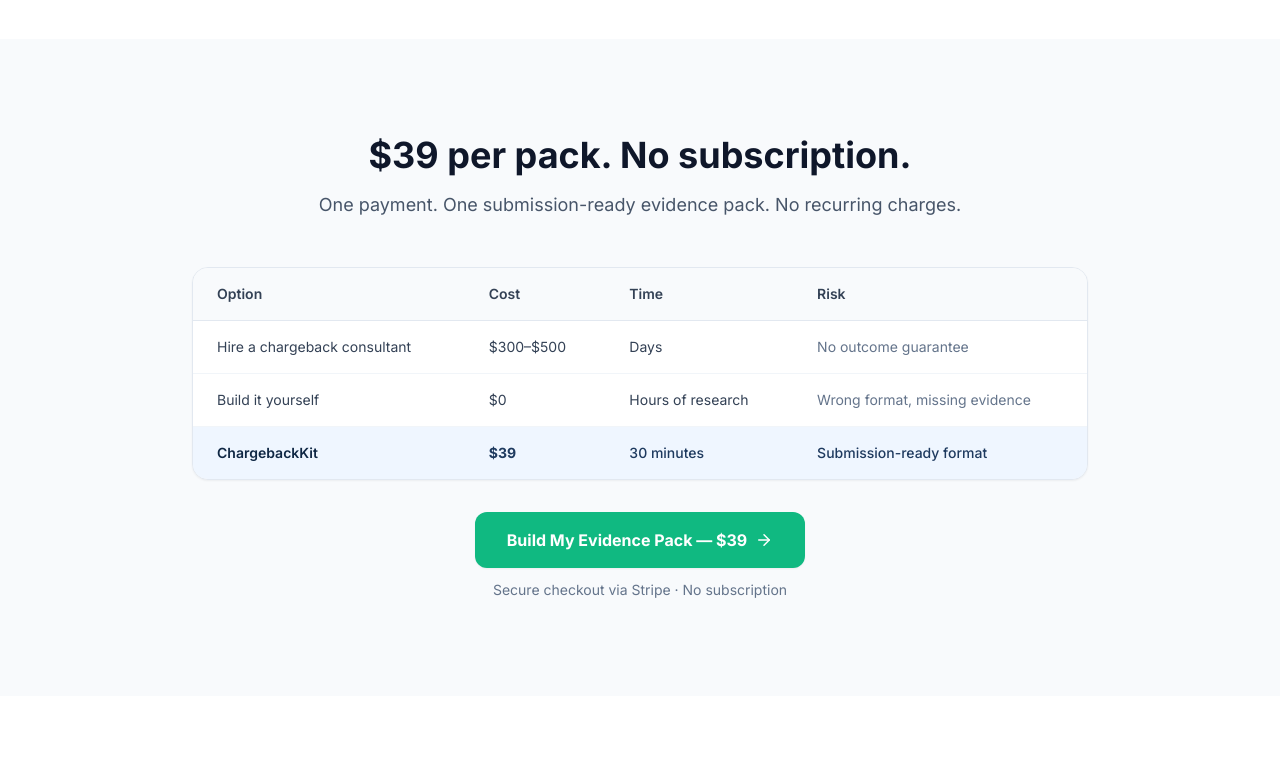
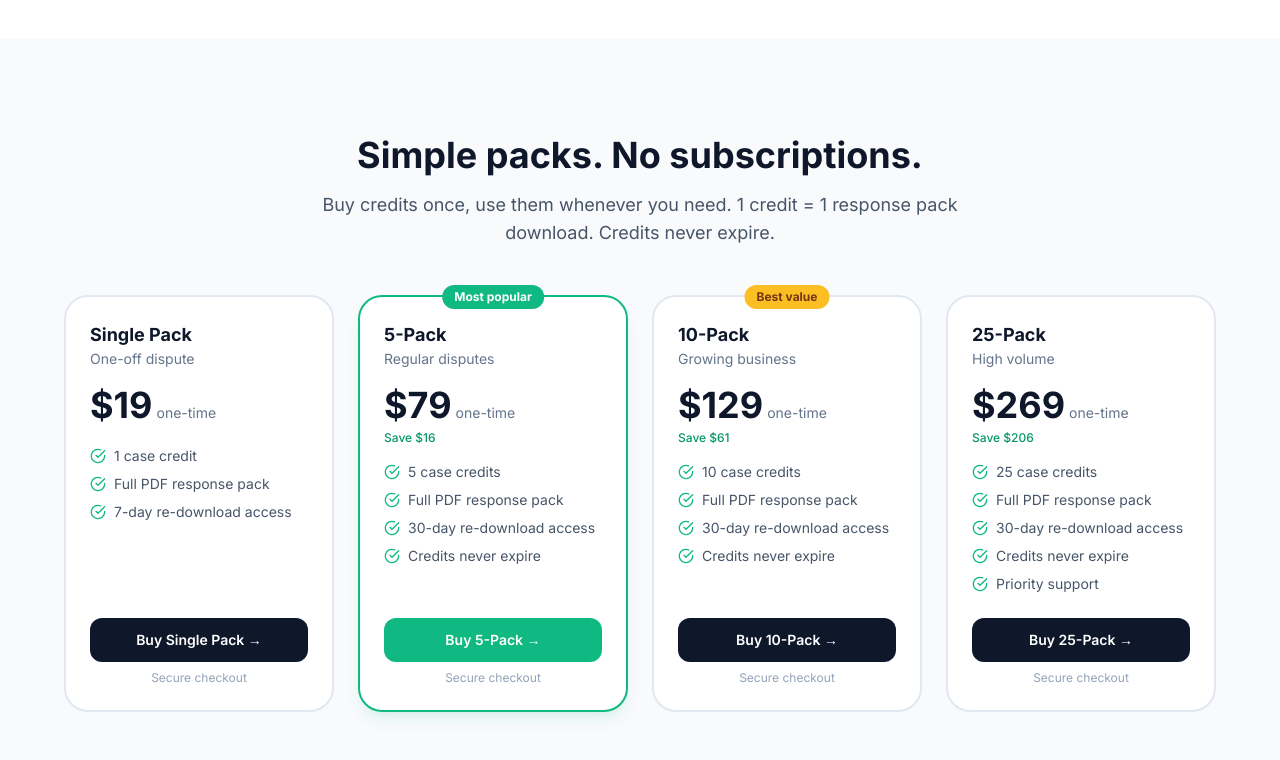
Before and after one commit to mattmcallister-create/chargeback-evidence-pack, a Next.js app: page / in a window 1280 px wide. Shown: the part 1440-2200 px from the top of the page. Built offline with nearby package versions, Linux system fonts and the light colour scheme; no server answers.

Commit message:
feat: update pricing to $19, add 4-tier volume packs, update Stripe links and schemas

```diff
--- a/app/(marketing)/page.tsx
+++ b/app/(marketing)/page.tsx
@@ -1,18 +1,18 @@
 import type { Metadata } from 'next'
 import Link from 'next/link'
-import { ArrowRight, FileText, CheckCircle, Clock, Download, Shield, AlertCircle } from 'lucide-react'
+import { ArrowRight, FileText, CheckCircle, Clock, Download, Shield, AlertCircle, Zap, Star } from 'lucide-react'
 
 export const metadata: Metadata = {
   title: 'Submit Chargeback Evidence That Card Networks Accept',
   description:
-    'Stop submitting weak chargeback evidence. Build a submission-ready, category-specific evidence pack in 30 minutes — $39, no subscription.',
+    'Stop submitting weak chargeback evidence. Build a submission-ready, category-specific evidence pack in 30 minutes — starting at $19, no subscription.',
   alternates: {
     canonical: '/',
   },
   openGraph: {
     title: 'Submit Chargeback Evidence That Card Networks Accept',
     description:
-      'Stop submitting weak chargeback evidence. Build a submission-ready, category-specific evidence pack in 30 minutes — $39, no subscription.',
+      'Stop submitting weak chargeback evidence. Build a submission-ready, category-specific evidence pack in 30 minutes — starting at $19, no subscription.',
     url: '/',
   },
 }
@@ -53,12 +53,55 @@
     a: 'ChargebackKit tells you exactly what\'s needed for your dispute type and what you can include even if some evidence is partial or missing.',
   },
   {
-    q: 'Is $39 worth it for a smaller dispute?',
+    q: 'Is $19 worth it for a smaller dispute?',
     a: 'If the disputed amount exceeds your cost of goods, a correctly formatted submission often recovers more than it costs. A chargeback consultant charges $300–$500 for the same work.',
   },
   {
     q: 'Why not just use ChatGPT?',
     a: 'ChatGPT doesn\'t know Stripe\'s evidence format, your specific reason code requirements, or which exhibit fields carry the most weight for your dispute type. ChargebackKit does.',
+  },
+]
+
+const pricingTiers = [
+  {
+    name: 'Single Pack',
+    subtitle: 'One-off dispute',
+    price: 19,
+    badge: null,
+    features: ['1 case credit', 'Full PDF response pack', '7-day re-download access'],
+    href: 'https://buy.stripe.com/5kQaEY83P3f02Hdf0l3Nm02',
+    cta: 'Buy Single Pack',
+    highlighted: false,
+  },
+  {
+    name: '5-Pack',
+    subtitle: 'Regular disputes',
+    price: 79,
+    badge: 'Most popular',
+    features: ['5 case credits', 'Full PDF response pack', '30-day re-download access', 'Credits never expire'],
+    href: 'https://buy.stripe.com/00w5kE2JvdTE5Tp05r3Nm03',
+    cta: 'Buy 5-Pack',
+    highlighted: true,
+  },
+  {
+    name: '10-Pack',
+    subtitle: 'Growing business',
+    price: 129,
+    badge: 'Best value',
+    features: ['10 case credits', 'Full PDF response pack', '30-day re-download access', 'Credits never expire'],
+    href: 'https://buy.stripe.com/14A00k97TbLw2Hd3hD3Nm04',
+    cta: 'Buy 10-Pack',
+    highlighted: false,
+  },
+  {
+    name: '25-Pack',
+    subtitle: 'High volume',
+    price: 269,
+    badge: null,
+    features: ['25 case credits', 'Full PDF response pack', '30-day re-download access', 'Credits never expire', 'Priority support'],
+    href: 'https://buy.stripe.com/3cIdRa97TbLwa9FdWh3Nm05',
+    cta: 'Buy 25-Pack',
+    highlighted: false,
   },
 ]
 
@@ -71,7 +114,7 @@
     'ChargebackKit builds submission-ready, dispute-category-specific chargeback evidence packs for Stripe merchants.',
   offers: {
     '@type': 'Offer',
-    price: '39.00',
+    price: '19.00',
     priceCurrency: 'USD',
     priceValidUntil: '2027-12-31',
   },
@@ -119,7 +162,7 @@
       name: 'How much does ChargebackKit cost?',
       acceptedAnswer: {
         '@type': 'Answer',
-        text: 'ChargebackKit costs 39 dollars per evidence pack with no subscription required. This is a fraction of the 300 to 500 dollars that chargeback consultants typically charge for the same work, and there are no monthly fees or commitments.',
+        text: 'ChargebackKit starts at 19 dollars per evidence pack with no subscription required. Volume packs are available: 5-pack for 79 dollars, 10-pack for 129 dollars, and 25-pack for 269 dollars. Credits never expire. This is a fraction of the 300 to 500 dollars that chargeback consultants typically charge.',
       },
     },
     {
@@ -160,10 +203,10 @@
           {/* CTAs */}
           <div className="flex flex-col sm:flex-row items-center justify-center gap-4 mb-6">
             <Link
-              href="https://buy.stripe.com/eVq8wQ83Pg1M95B3hD3Nm00"
+              href="https://buy.stripe.com/5kQaEY83P3f02Hdf0l3Nm02"
               className="inline-flex items-center gap-2 bg-emerald-500 text-white font-bold text-base px-8 py-4 rounded-lg hover:bg-emerald-600 transition-colors shadow-lg"
             >
-              Build My Evidence Pack — $39
+              Build My Evidence Pack — $19
               <ArrowRight size={18} />
             </Link>
             <Link
@@ -176,7 +219,7 @@
 
           {/* Trust line */}
           <p className="text-sm text-slate-400">
-            $39 · No subscription · 72-hour access to your pack
+            Starting at $19 · No subscription · Credits never expire
           </p>
           <div className="mt-4 flex items-center justify-center gap-2 text-xs text-slate-500">
             <svg width="14" height="14" viewBox="0 0 24 24" fill="currentColor" aria-hidden="true"><path d="M13.479 9.883c-1.626-.604-2.512-1.067-2.512-1.803 0-.622.511-.977 1.423-.977 1.667 0 3.379.642 4.558 1.22l.666-4.111c-.935-.446-2.847-1.177-5.49-1.177-1.87 0-3.425.489-4.536 1.401-1.155.96-1.757 2.344-1.757 4.025 0 3.049 1.865 4.358 4.906 5.46 1.958.702 2.613 1.204 2.613 1.976 0 .754-.648 1.184-1.81 1.184-1.469 0-3.89-.717-5.488-1.65l-.674 4.157c1.364.777 3.892 1.564 6.514 1.564 1.976 0 3.624-.467 4.736-1.35 1.244-.982 1.89-2.427 1.89-4.297 0-3.102-1.891-4.396-4.969-5.522z"/></svg>
@@ -248,20 +291,76 @@
         </div>
       </section>
 
-      {/* ─── PRICING ANCHOR ───────────────────────────────────────────────── */}
-      <section className="section bg-slate-50 px-4 sm:px-6 lg:px-8">
-        <div className="max-w-4xl mx-auto">
+      {/* ─── PRICING ────────────────────────────────────────────────────── */}
+      <section id="pricing" className="section bg-slate-50 px-4 sm:px-6 lg:px-8">
+        <div className="max-w-6xl mx-auto">
           <div className="text-center mb-12">
             <h2 className="text-3xl sm:text-4xl font-bold text-slate-900 mb-4">
-              $39 per pack. No subscription.
+              Simple packs. No subscriptions.
             </h2>
-            <p className="text-lg text-slate-600">
-              One payment. One submission-ready evidence pack. No recurring charges.
+            <p className="text-lg text-slate-600 max-w-2xl mx-auto">
+              Buy credits once, use them whenever you need. 1 credit = 1 response pack download. Credits never expire.
             </p>
           </div>
 
-          {/* Comparison table */}
-          <div className="overflow-x-auto rounded-xl border border-slate-200 bg-white shadow-sm">
+          <div className="grid grid-cols-1 sm:grid-cols-2 lg:grid-cols-4 gap-6">
+            {pricingTiers.map((tier) => (
+              <div
+                key={tier.name}
+                className={`relative bg-white rounded-2xl border-2 p-6 flex flex-col ${
+                  tier.highlighted
+                    ? 'border-emerald-500 shadow-lg shadow-emerald-500/10'
+                    : 'border-slate-200'
+                }`}
+              >
+                {tier.badge && (
+                  <span
+                    className={`absolute -top-3 left-1/2 -translate-x-1/2 text-xs font-bold px-3 py-1 rounded-full ${
+                      tier.badge === 'Most popular'
+                        ? 'bg-emerald-500 text-white'
+                        : 'bg-amber-400 text-amber-900'
+                    }`}
+                  >
+                    {tier.badge}
+                  </span>
+                )}
+                <h3 className="text-lg font-bold text-slate-900">{tier.name}</h3>
+                <p className="text-sm text-slate-500 mb-4">{tier.subtitle}</p>
+                <div className="mb-1">
+                  <span className="text-4xl font-bold text-slate-900">${tier.price}</span>
+                  <span className="text-sm text-slate-500 ml-1">one-time</span>
+                </div>
+                {tier.price > 19 && (
+                  <p className="text-xs text-emerald-600 font-medium mb-4">
+                    Save ${(tier.features[0].match(/\d+/) ? parseInt(tier.features[0].match(/\d+/)![0]) * 19 - tier.price : 0)}
+                  </p>
+                )}
+                {tier.price === 19 && <div className="mb-4" />}
+                <ul className="space-y-2 mb-6 flex-1">
+                  {tier.features.map((f) => (
+                    <li key={f} className="flex items-start gap-2 text-sm text-slate-600">
+                      <CheckCircle size={16} className="text-emerald-500 shrink-0 mt-0.5" />
+                      {f}
+                    </li>
+                  ))}
+                </ul>
+                <Link
+                  href={tier.href}
+                  className={`w-full text-center py-3 px-4 rounded-lg font-semibold text-sm transition-colors ${
+                    tier.highlighted
+                      ? 'bg-emerald-500 text-white hover:bg-emerald-600'
+                      : 'bg-slate-900 text-white hover:bg-slate-800'
+                  }`}
+                >
+                  {tier.cta} →
+                </Link>
+                <p className="text-xs text-slate-400 text-center mt-2">Secure checkout</p>
+              </div>
+            ))}
+          </div>
+
+          {/* Comparison row */}
+          <div className="mt-12 overflow-x-auto rounded-xl border border-slate-200 bg-white shadow-sm">
             <table className="w-full text-sm">
               <thead>
                 <tr className="border-b border-slate-200 bg-slate-50">
@@ -288,23 +387,12 @@
                   <td className="px-6 py-4 font-semibold text-brand-900">
                     ChargebackKit
                   </td>
-                  <td className="px-6 py-4 font-bold text-brand-800">$39</td>
+                  <td className="px-6 py-4 font-bold text-brand-800">From $19</td>
                   <td className="px-6 py-4 text-brand-800 font-medium">30 minutes</td>
                   <td className="px-6 py-4 text-brand-800 font-medium">Submission-ready format</td>
                 </tr>
               </tbody>
             </table>
-          </div>
-
-          <div className="mt-8 text-center">
-            <Link
-              href="/pricing/"
-              className="inline-flex items-center gap-2 bg-emerald-500 text-white font-bold text-base px-8 py-4 rounded-lg hover:bg-emerald-600 transition-colors shadow-sm"
-            >
-              Build My Evidence Pack — $39
-              <ArrowRight size={18} />
-            </Link>
-            <p className="mt-3 text-sm text-slate-500">Secure checkout via Stripe · No subscription</p>
           </div>
         </div>
       </section>
@@ -355,10 +443,10 @@
               <div className="w-10 h-10 rounded-lg bg-brand-50 flex items-center justify-center mb-4">
                 <CheckCircle size={20} className="text-brand-800" strokeWidth={1.5} />
               </div>
-              <h3 className="font-semibold text-slate-900 mb-2">One payment, no subscription</h3>
+              <h3 className="font-semibold text-slate-900 mb-2">No subscription — just packs</h3>
               <p className="text-sm text-slate-600 leading-relaxed">
-                $39 per pack. No monthly fees. No recurring charges. Buy when you have a dispute
-                that needs a response.
+                Starting at $19 per pack. No monthly fees. No recurring charges. Buy credits when you have disputes
+                that need a response. Credits never expire.
               </p>
             </div>
 
@@ -444,14 +532,14 @@
             Submission-grade. Category-specific. Built the way card networks want to see it.
           </p>
           <Link
-            href="https://buy.stripe.com/eVq8wQ83Pg1M95B3hD3Nm00"
+            href="https://buy.stripe.com/5kQaEY83P3f02Hdf0l3Nm02"
             className="inline-flex items-center gap-2 bg-emerald-500 text-white font-bold text-base px-8 py-4 rounded-lg hover:bg-emerald-600 transition-colors shadow-lg"
           >
-            Build My Evidence Pack — $39
+            Build My Evidence Pack — $19
             <ArrowRight size={18} />
           </Link>
           <p className="mt-4 text-sm text-slate-400">
-            $39 · Instant download · 72-hour access to your pack
+            Starting at $19 · Credits never expire · Secure checkout via Stripe
           </p>
         </div>
       </section>
```
